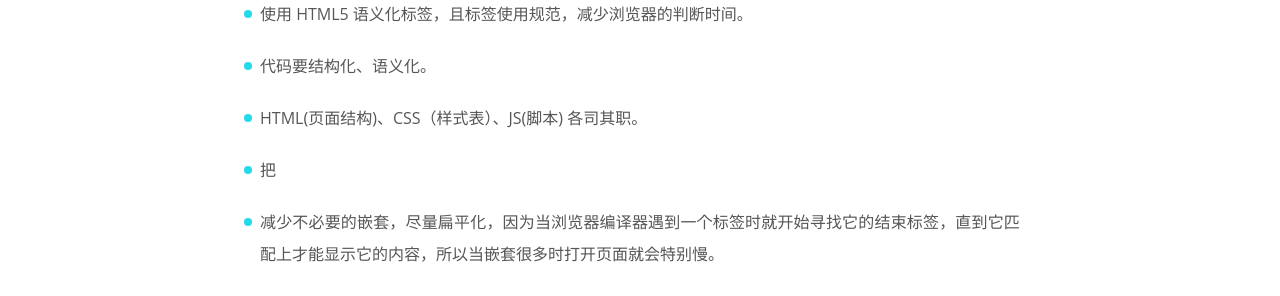
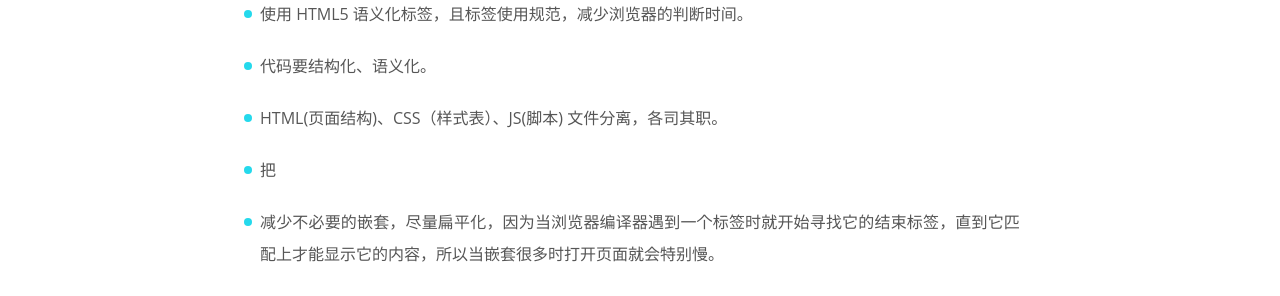
Before and after one commit to Haonancx/Haonancx.github.io, a Jekyll site: the page built from _posts/2017-4-13-Front-end-performance-optimization.markdown, in a window 1280 px wide and 900 px high, scrolled down 1859 px. Shown: the part 153-449 px from the top of the window. Built offline with Jekyll 4.4.1, drawn with Linux system fonts in a browser that asks for light colours; nearby versions of some CDN libraries; Markdown is read by kramdown in place of the engine named in the settings; comment, search, counter and statistics services are not loaded.

Commit message:
文章整理

```diff
--- a/_posts/2017-4-13-Front-end-performance-optimization.markdown
+++ b/_posts/2017-4-13-Front-end-performance-optimization.markdown
@@ -40,7 +40,7 @@ HTML 结构优化是对 DOM 结构最直截了当和最高效的方式，可以
 
 - 使用 HTML5 语义化标签，且标签使用规范，减少浏览器的判断时间。
 - 代码要结构化、语义化。
-- HTML(页面结构)、CSS（样式表）、JS(脚本) 各司其职。
+- HTML(页面结构)、CSS（样式表）、JS(脚本) 文件分离，各司其职。
 - 把 <script> 标签移到 HTML 文件末尾，因为 JS 会阻塞后面的页面的显示。
 - 减少不必要的嵌套，尽量扁平化，因为当浏览器编译器遇到一个标签时就开始寻找它的结束标签，直到它匹配上才能显示它的内容，所以当嵌套很多时打开页面就会特别慢。
 - 避免使用 <br> 分行，可以使用 block 元素或 CSS 显示属性来代替,使用 CSS 来调整边距。
```
